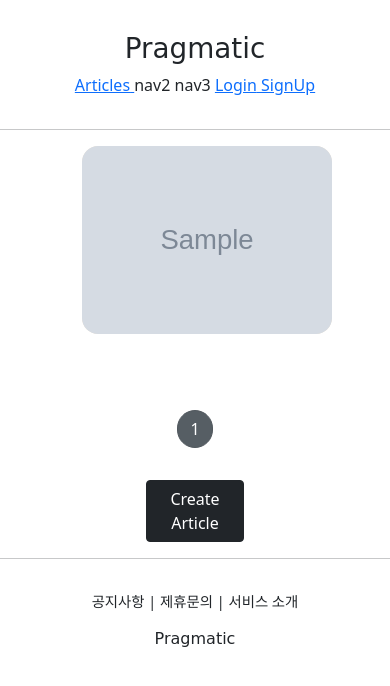
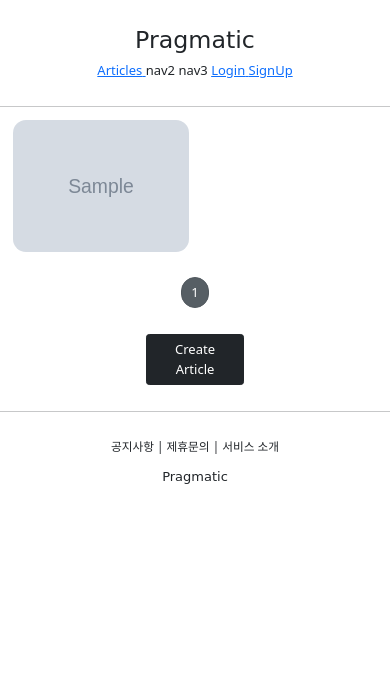
Before and after one commit to seojh8910/pragmatic, a Django app: page /article/list/ in a window 390 px wide. Shown: the top 686 px of the page. Run offline with Django 4.2, Linux system fonts and the light colour scheme; tables that the repository leaves empty hold one stand-in row (values such as "Sample post"); grey boxes marked "Sample" are stand-in pictures; some libraries are stand-ins or nearby versions; some web fonts are replaced.

Commit message:
작정하고 장고 39강

```diff
--- a/articleapp/templates/articleapp/list.html
+++ b/articleapp/templates/articleapp/list.html
@@ -2,10 +2,17 @@
 {% load static %}
 {% block content %}
 <style>
+    .container{
+        padding: 0;
+        margin: 0 auto;
+    }
+
+    .container a{
+        width: 45%;
+        max-width: 250px;
+    }
 
     .container div {
-      width: 250px;
-      background-color: antiquewhite;
       display: flex;
       justify-content: center;
       align-items: center;
@@ -38,7 +45,7 @@
 {% include 'snippets/pagination.html' with page_obj=page_obj %}
 
 <div style="text-align: center;">
-    <a href="{% url 'articleapp:create' %}" class="btn btn-dark rounded col-3 mt-3" mb-3>
+    <a href="{% url 'articleapp:create' %}" class="btn btn-dark rounded col-3 mt-3 mb-3 px-3">
         Create Article
     </a>
 </div>
--- a/pragmatic/settings.py
+++ b/pragmatic/settings.py
@@ -35,7 +35,7 @@ DEBUG = env('DEBUG')
 # exception if SECRET_KEY not in os.environ
 SECRET_KEY = env('SECRET_KEY')
 
-ALLOWED_HOSTS = []
+ALLOWED_HOSTS = ['*']
 
 
 # Application definition
--- a/static/base.css
+++ b/static/base.css
@@ -15,3 +15,9 @@
     text-align: center;
     margin: 2rem 0;
 }
+
+@media screen and (max-width: 500px) {
+    html {
+        font-size: 13px;
+    }
+}
--- a/static/js/magic_grid.js
+++ b/static/js/magic_grid.js
@@ -288,7 +288,7 @@ MagicGrid.prototype.listen = function listen () {
 let magicGrid = new MagicGrid({
   container: '.container',
   animate: true,
-  gutter: 30,
+  gutter: 12,
   static: true,
   useMin: true
 });
--- a/templates/head.html
+++ b/templates/head.html
@@ -1,7 +1,7 @@
 {% load static %}
 <head>
     <meta charset="UTF-8">
-    <title>Pragmatic</title>
+    <meta name="viewprot" content="width=device-width, inital-scale=1, shrink-to-fit=no">
     <!-- BOOTSTRAP LINK -->
     <link href="https://cdn.jsdelivr.net/npm/bootstrap@5.0.2/dist/css/bootstrap.min.css" rel="stylesheet" integrity="sha384-EVSTQN3/azprG1Anm3QDgpJLIm9Nao0Yz1ztcQTwFspd3yD65VohhpuuCOmLASjC" crossorigin="anonymous">
     <script src="https://cdn.jsdelivr.net/npm/bootstrap@5.0.2/dist/js/bootstrap.bundle.min.js" integrity="sha384-MrcW6ZMFYlzcLA8Nl+NtUVF0sA7MsXsP1UyJoMp4YLEuNSfAP+JcXn/tWtIaxVXM" crossorigin="anonymous"></script>
```
